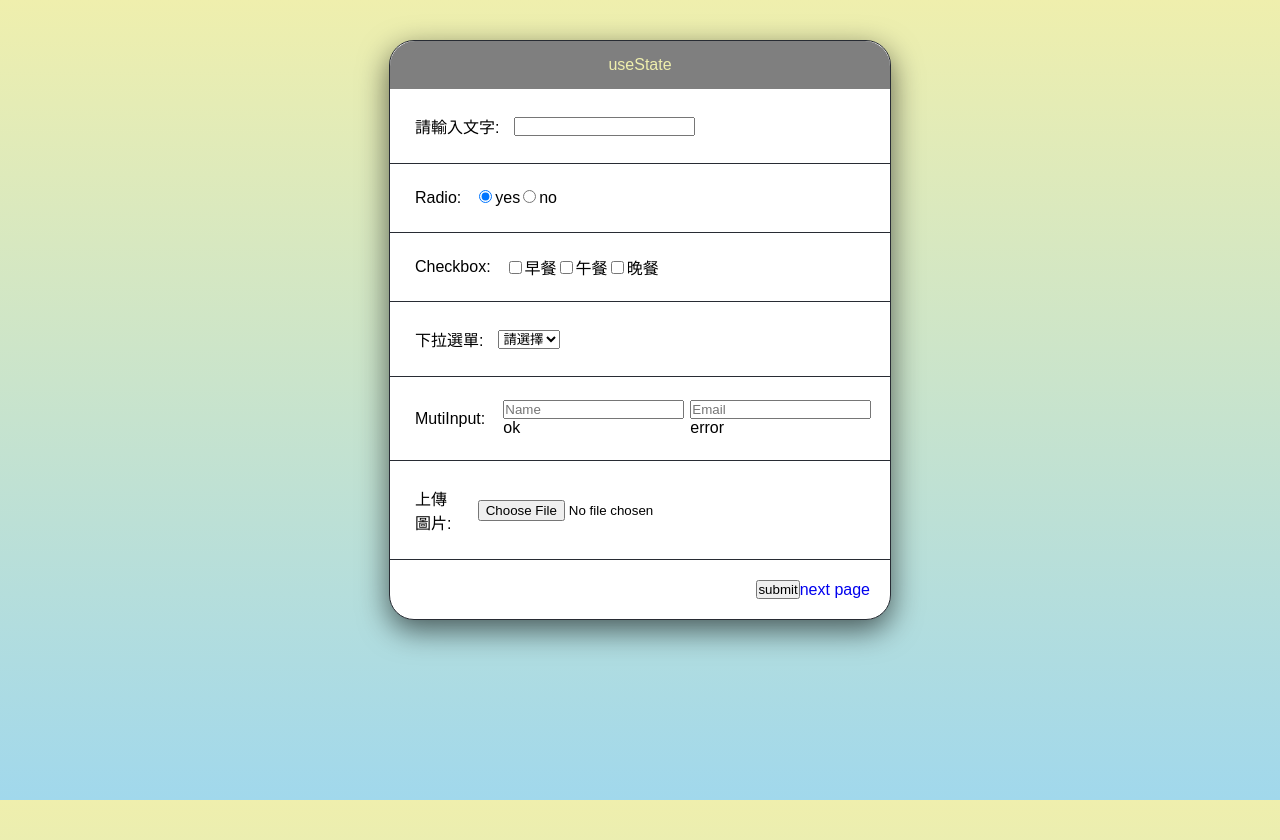
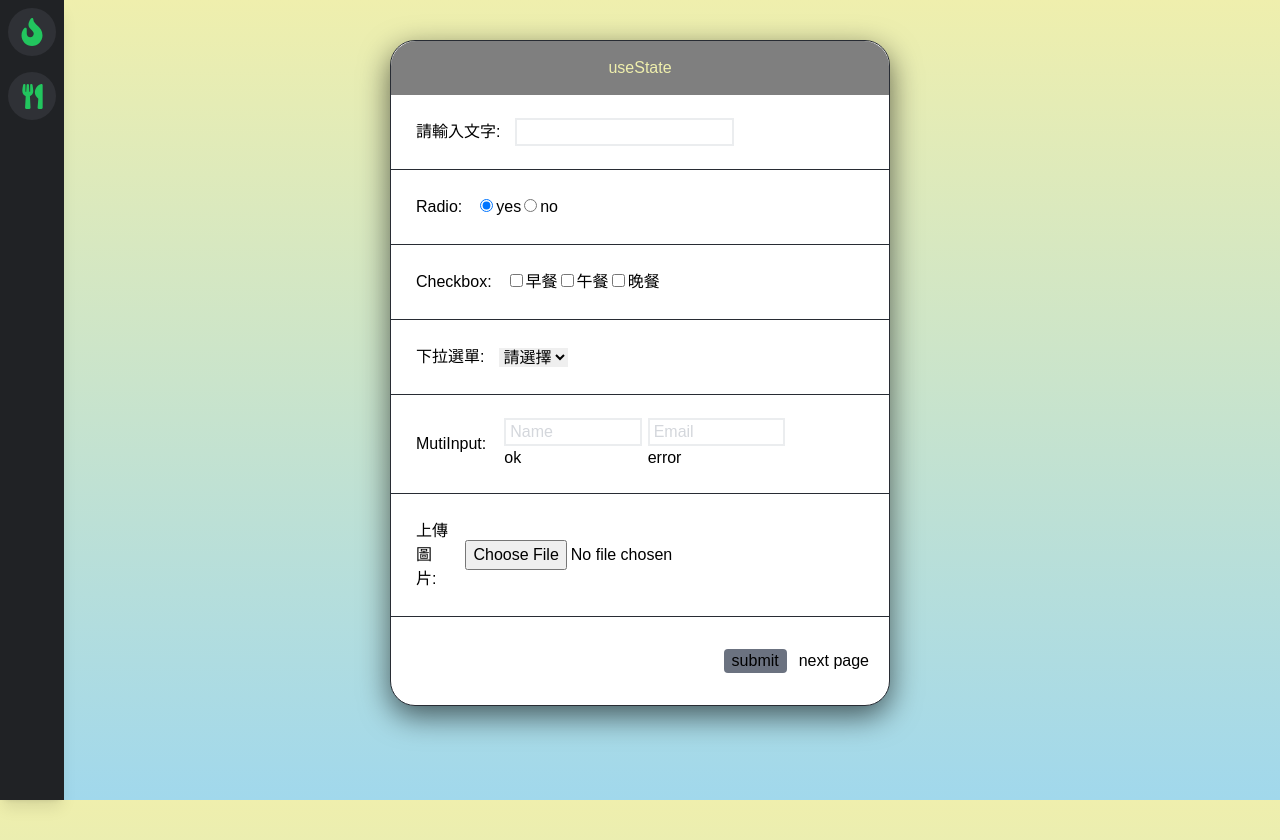
Before and after one commit to VanessaLin9/Practice-Form, a React (Create React App) app: page /#/ in a window 1280 px wide. Built offline with nearby package versions, Linux system fonts and the light colour scheme.

Commit message:
feat:tailwindcss and react-icons

```diff
--- a/package.json
+++ b/package.json
@@ -11,6 +11,7 @@
     "react": "^18.2.0",
     "react-dom": "^18.2.0",
     "react-hook-form": "^7.36.0",
+    "react-icons": "^4.4.0",
     "react-router-dom": "^6.4.0",
     "react-scripts": "5.0.1",
     "sass": "^1.54.0",
@@ -41,5 +42,8 @@
       "last 1 firefox version",
       "last 1 safari version"
     ]
+  },
+  "devDependencies": {
+    "tailwindcss": "^3.1.8"
   }
 }
--- a/src/App.js
+++ b/src/App.js
@@ -1,5 +1,6 @@
 import Input from './components/Input';
 import Sec from './components/Sec'
+import SideBar from './components/Sidebar'
 import {HashRouter, Routes, Route} from 'react-router-dom'
 
 
@@ -7,6 +8,7 @@ function App() {
   return (
   <HashRouter>
     <section className='App'>
+      <SideBar/>
       <Routes>
         <Route path='/' element={<Input />}/>
         <Route path='/page2' element={<Sec />}/>
--- a/src/components/Input/index.jsx
+++ b/src/components/Input/index.jsx
@@ -63,7 +63,7 @@ const Input = ()=> {
     <div className="inputBox">
       <p className="hint">請輸入文字:</p>
        <label htmlFor="">
-        <input type="text" autoFocus value={text} onChange={(e)=> setText(e.target.value)}/>
+        <input className='border-2 px-1' type="text" autoFocus value={text} onChange={(e)=> setText(e.target.value)}/>
       </label>
     </div>
 
@@ -120,12 +120,12 @@ const Input = ()=> {
     <div className="inputBox">
       <p className="hint">MutiInput:</p>
       <div className="mutiBox">
-        <input type="text" value={nameInput} onChange={(e) => setNameInput(e.target.value)} placeholder="Name"/>
+        <input className='border-2 px-1' type="text" value={nameInput} onChange={(e) => setNameInput(e.target.value)} placeholder="Name"/>
         <p>ok</p>
       </div>
 
       <div className="mutiBox">
-        <input type="text" value={emailInput} onChange={(e)=> setEmailInput(e.target.value)} placeholder="Email" />
+        <input className='border-2 px-1' type="text" value={emailInput} onChange={(e)=> setEmailInput(e.target.value)} placeholder="Email" />
         <p>{validateResult? 'ok': 'error'}</p>
       </div>
     </div>
@@ -144,7 +144,7 @@ const Input = ()=> {
     </div>
 
     <div className="inputBox submitBtn">
-      <button type='submit' className="">submit</button>
+      <button type='submit' className="bg-gray-500 m-3 px-2 rounded">submit</button>
       <Link to='page2'>next page</Link>
     </div>
 
--- a/src/components/Sec/index.jsx
+++ b/src/components/Sec/index.jsx
@@ -35,7 +35,7 @@ export default function Sec(){
         <div className="inputBox">
           <p className="hint">是否有過敏食材:</p>
           <div>
-            <input type="text" placeholder='本店不提供香菜' {...register('text', {required: true})}/>
+            <input className='border-2 px-1' type="text" placeholder='本店不提供香菜' {...register('text', {required: true})}/>
           {errors.text && <span>This field is required</span>}
           </div>
         </div>
@@ -78,14 +78,15 @@ export default function Sec(){
           </select>
         </div>
 
+{/* TODO react-input-mask */}
         <div className="inputBox">
           <p className="hint">取餐資訊:</p>
           <div className="mutiBox">
-            <input type="text" placeholder="姓名" {...register('name', {required: true, maxLength: 20 })}/>
+            <input className='border-2 px-1' type="text" placeholder="姓名" {...register('name', {required: true, maxLength: 20 })}/>
             {errors.name && <span>This field is required</span>}
           </div>
           <div className="mutiBox">
-            <input type="text" placeholder="手機" {...register('tel', {required: true, pattern: /^09\d{2}-?\d{3}-?\d{3}$/})}/>
+            <input className='border-2 px-1' type="text" placeholder="手機" {...register('tel', {required: true, pattern: /^09\d{2}-?\d{3}-?\d{3}$/})}/>
             {errors.tel && <span>This field is required</span>}
           </div>
         </div>
@@ -103,7 +104,7 @@ export default function Sec(){
         </div>
 
         <div className="inputBox submitBtn">
-          <button type='submit'>submit</button>
+          <button type='submit' className="bg-gray-500 m-3 px-2 rounded">submit</button>
           <Link to='/'>prev page</Link>
         </div>
       </form>
--- /dev/null
+++ b/src/components/Sidebar/index.js
@@ -0,0 +1,23 @@
+import {FaFire, FaUtensils, FaTree} from 'react-icons/fa'
+import { Link } from 'react-router-dom'
+
+const SideBar = () => {
+  return (
+    <div className="fixed top-0 left-0 h-screen w-16 m-0 flex flex-col bg-gray-900 text-white shadow-lg">
+
+      <Link to='/'><SideBarIcon icon={<FaFire size="28"/>}/></Link>
+      <Link to='page2'><SideBarIcon icon={<FaUtensils size="25"/>}/></Link>
+      {/* <SideBarIcon icon={<FaTree size="28"/>}/> */}
+    </div>
+  )
+}
+
+const SideBarIcon = ({icon}) => {
+  return (
+    <div className="sidebar-icon">
+      {icon}
+    </div>
+  )
+}
+
+export default SideBar
--- a/src/scss/index.scss
+++ b/src/scss/index.scss
@@ -1,3 +1,7 @@
+@tailwind base;
+@tailwind components;
+@tailwind utilities;
+
 $border: 1px solid #282c34;
 @mixin flexCenter ($direction){
   display: flex;
@@ -76,6 +80,10 @@ body {
       };
       .mutiBox {
         margin: 3px;
+        width: 30%;
+        input {
+          width: 100%;
+        }
       };
       .showImg {
         width: 200px;
@@ -95,3 +103,9 @@ body {
     border-bottom: none;
   }
 }
+
+@layer components {
+  .sidebar-icon {
+    @apply relative flex items-center justify-center h-12 w-12 my-2 mx-auto bg-gray-800 text-green-500 hover:bg-green-600 hover:text-white rounded-3xl hover:rounded-xl duration-300 ease-linear cursor-pointer
+  }
+}
--- /dev/null
+++ b/tailwind.config.js
@@ -0,0 +1,24 @@
+/** @type {import('tailwindcss').Config} */
+module.exports = {
+  content: ["./src/**/*.{js,jsx,ts,tsx}"],
+  darkMode: 'class', // class, 'media' or boolean
+  theme: {
+    extend: {
+      colors: {
+        primary: '#202225',
+        secondary: '#5865f2',
+        gray: {
+          900: '#202225',
+          800: '#2f3136',
+          700: '#36393f',
+          600: '#4f545c',
+          400: '#d4d7dc',
+          300: '#e3e5e8',
+          200: '#ebedef',
+          100: '#f2f3f5'
+        }
+      }
+    },
+  },
+  plugins: [],
+}
```
Also changed, not shown: 1 other file (tests, documents, lock files or other folders).
